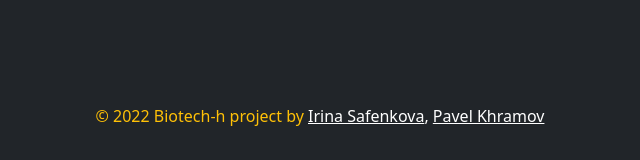
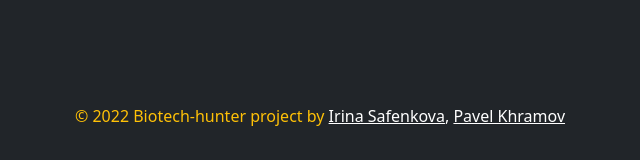
Before and after one commit to Biotech-h/frontend, a Flask app: page / in a window 1280 px wide. Shown: the part 640-800 px from the top of the page, without its empty margins (320-960 px from the left). Run offline with Flask 2, Linux system fonts and the light colour scheme.

Commit message:
chore: biotech-hunter project on footer

```diff
--- a/frontend/templates/base.html
+++ b/frontend/templates/base.html
@@ -29,7 +29,7 @@
 
     <div class="container">
         <footer class="d-flex flex-wrap justify-content-between align-items-center py-3 my-4 border-top">
-        <p class="col-md-4 mb-0 text-muted">&copy; 2022 Biotech-h</p>
+        <p class="col-md-4 mb-0 text-muted">&copy; 2022 Biotech-hunter project</p>
 
         <ul class="nav col-md-4 justify-content-end">
             <li class="nav-item"><a href="{{ url_for('index') }}" class="nav-link px-2 text-warning">Главная</a></li>
--- a/frontend/templates/index.html
+++ b/frontend/templates/index.html
@@ -33,7 +33,7 @@
   </main>
 
   <footer class="mt-auto text-warning">
-    <p>&copy; 2022 Biotech-h project by <a class="text-white">Irina Safenkova</a><a class="text-decoration-none text-white">, </a><a class="text-white">Pavel Khramov</a></p>
+    <p>&copy; 2022 Biotech-hunter project by <a class="text-white">Irina Safenkova</a><a class="text-decoration-none text-white">, </a><a class="text-white">Pavel Khramov</a></p>
   </footer>
 </div>
   </body>
```
